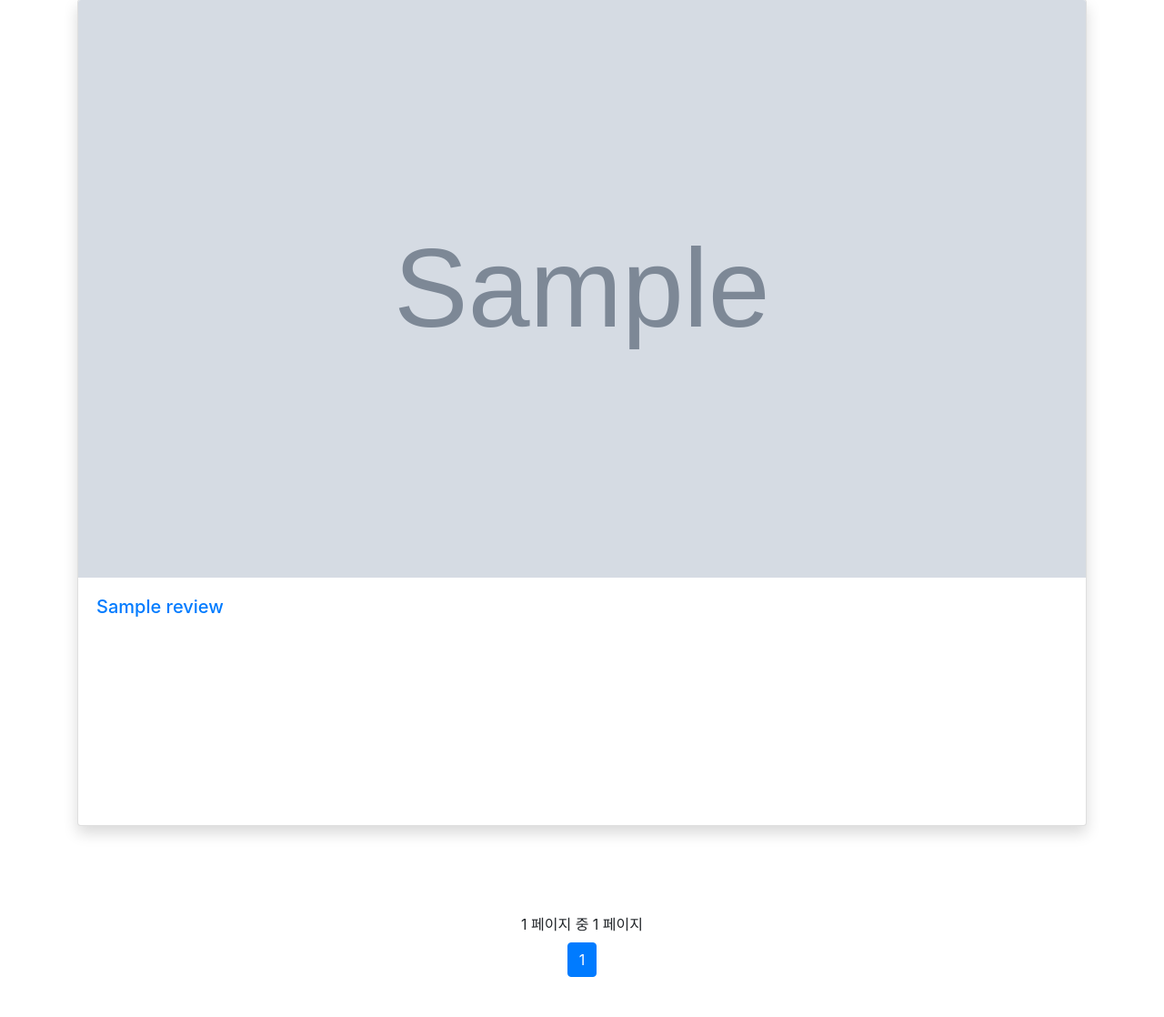
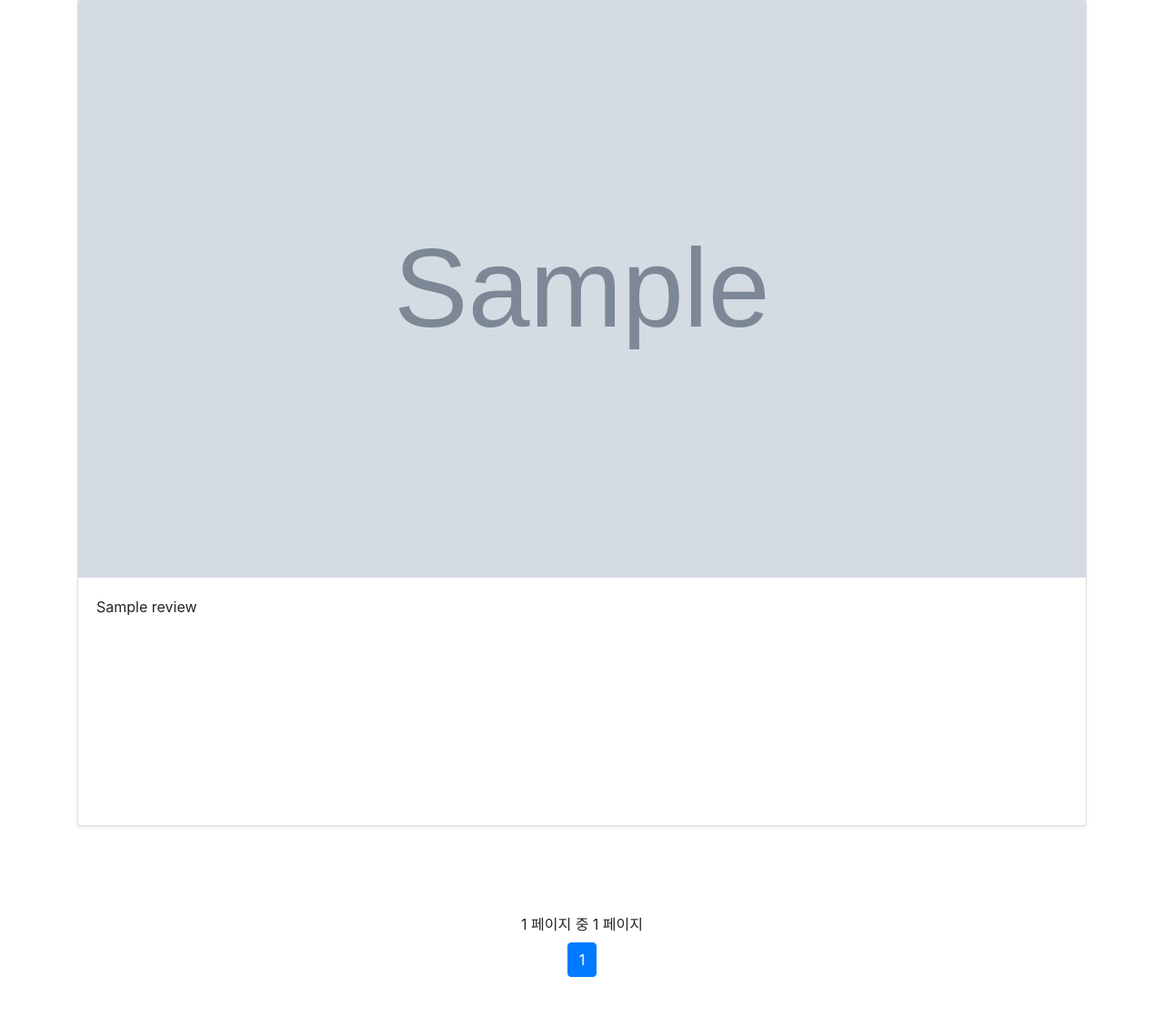
Before and after one commit to jhomon/reviewzip, a Django app: page /reviewzip/search in a window 1280 px wide. Shown: the part 97-1215 px from the top of the page at 91% size. Run offline with Django 3.2, Linux system fonts and the light colour scheme; tables that the repository leaves empty hold one stand-in row (values such as "Sample post"); grey boxes marked "Sample" are stand-in pictures; some libraries are stand-ins or nearby versions.

Commit message:
검색 결과 페이지 디자인 수정

```diff
--- a/reviewzip/views.py
+++ b/reviewzip/views.py
@@ -41,7 +41,7 @@ class ReviewListView(ListView):
 
     model = Review
     template_name = 'reviewzip/list.html'
-    paginate_by = 10
+    paginate_by = 6
 
     """ 검색 결과에 해당하는 쿼리 조회 """
     def get_queryset(self):
--- a/templates/reviewzip/list.html
+++ b/templates/reviewzip/list.html
@@ -3,19 +3,22 @@
 {% block content %}
 
 {% if object_list.count > 0 %}
+<!-- 검색 결과 -->
 <div class="card-deck mb-5">
     {% for review in page_obj %}
-    <a class="card shadow mb-5" href="{% url 'reviewzip:detail' review.id %}">
+    <a class="card shadow-sm mb-5 text-decoration-none text-reset"  style="flex-basis: 30%;"
+    href="{% url 'reviewzip:detail' review.id %}">
         <img src={{ review.thumbnail.url }} class="card-img-top" style="height:70%;">
         <div class="card-body">
-            <h5 class="card-title text-truncate">
+            <p class="card-title">
                 {{ review.name }}
-            </h5>
+            </p>
         </div>
     </a>
     {% endfor %}
 </div>
 
+<!-- 페이징 -->
 <nav aria-label="Page navigation">
     <span class="d-block text-center mb-2">
         {{ page_obj.paginator.num_pages }} 페이지 중 {{ page_obj.number }} 페이지
@@ -52,7 +55,7 @@
         {% endif %}
     </ul>
 </nav>
-
+<!-- 검색 결과가 없을 때 -->
 {% else %}
 <div class="m-5 d-flex flex-column align-items-center">
     <h2 class="mb-5">해당 제품에 대한 리뷰집이 존재하지 않습니다</h2>
```
